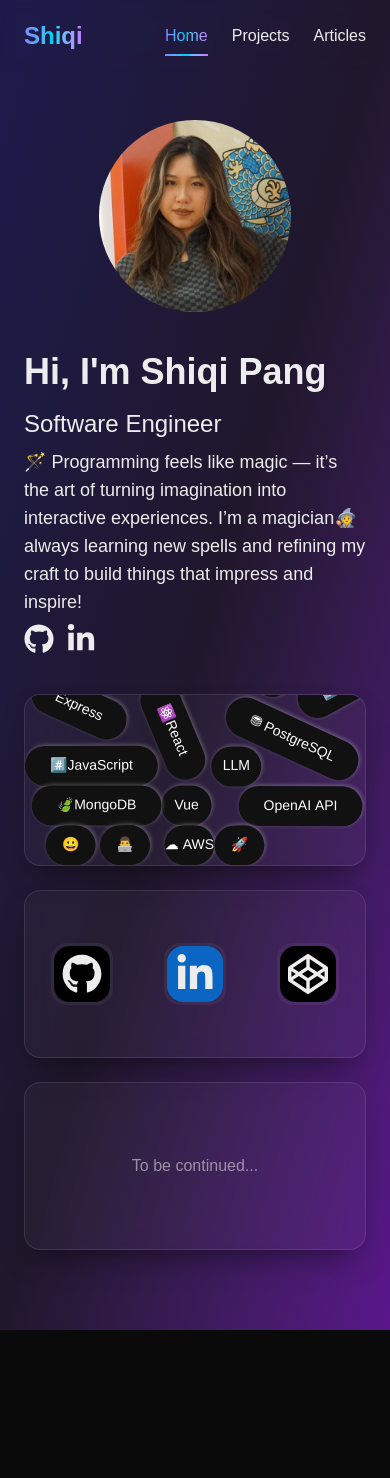
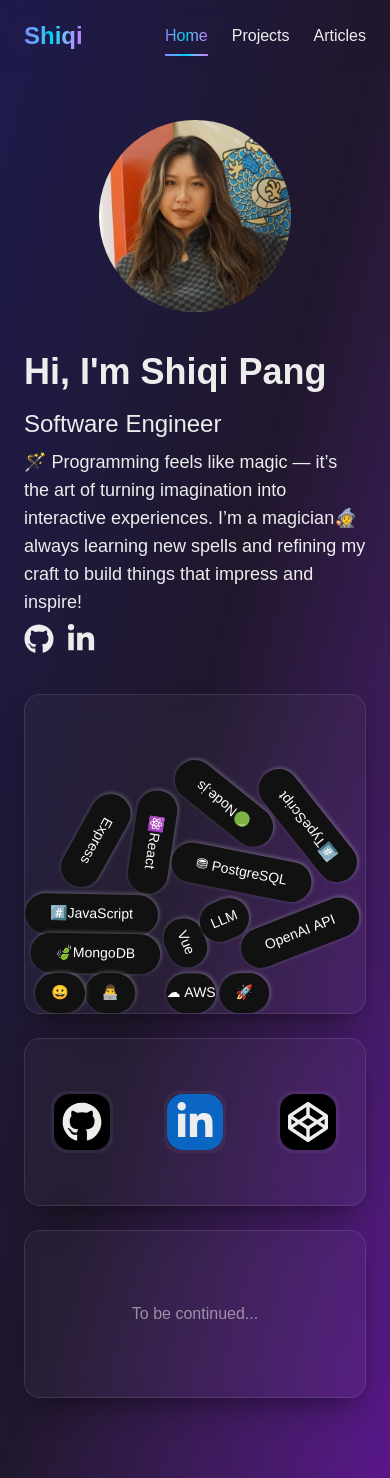
Before and after one commit to ShiqiP/portfolio, a Next.js app: page / in a window 390 px wide. Before the commit the page ends 1330 px from the top, so only its background shows below. Built offline with nearby package versions, Linux system fonts and the light colour scheme.

Commit message:
fix:phone pixelratio

```diff
--- a/src/app/components/skill-widget.tsx
+++ b/src/app/components/skill-widget.tsx
@@ -65,12 +65,15 @@ const SkillWidget = ({
     }, []);
 
     useEffect(() => {
-        if (!canvasRef.current || dimensions.width === 0 || dimensions.height === 0) return;
+    if (!canvasRef.current || dimensions.width === 0 || dimensions.height === 0) return;
 
-        // Setup Matter.js
-        const canvas = canvasRef.current;
-        canvas.width = dimensions.width;
-        canvas.height = dimensions.height;
+    // Setup Matter.js
+    const canvas = canvasRef.current;
+    const dpr = window.devicePixelRatio || 1;
+    canvas.width = dimensions.width * dpr;
+    canvas.height = dimensions.height * dpr;
+    canvas.style.width = dimensions.width + 'px';
+    canvas.style.height = dimensions.height + 'px';
 
         const engine = Engine.create();
         engineRef.current = engine;
@@ -79,8 +82,10 @@ const SkillWidget = ({
         const runner = Runner.create();
         Runner.run(runner, engine);
 
-        const ctx = canvas.getContext('2d');
-        if (!ctx) return;
+    const ctx = canvas.getContext('2d');
+    if (!ctx) return;
+    ctx.setTransform(1, 0, 0, 1, 0, 0); // reset any existing transforms
+    ctx.scale(dpr, dpr);
 
         // Create skill bodies
         const bodies = skills.map((skill) => {
--- a/src/app/page.tsx
+++ b/src/app/page.tsx
@@ -47,8 +47,8 @@ const App: React.FC = () => {
               </div>
             </div>
           </div>
-          <div className='w-full min-h-90 grid grid-cols-1 md:grid-cols-2 gap-6 flex-1 container mx-auto' >
-            <div className="h-full card border border-[#fff]/[0.1] rounded-2xl bg-[#fff]/[0.03]" >
+          <div className='w-full min-h-100 grid grid-cols-1 md:grid-cols-2 gap-6 md:flex-1  mx-auto' >
+            <div className="min-h-80 md:h-full card border border-[#fff]/[0.1] rounded-2xl bg-[#fff]/[0.03]" >
               <SkillWidget />
             </div>
             <div className='flex min-h-90 flex-col gap-6'>
```
